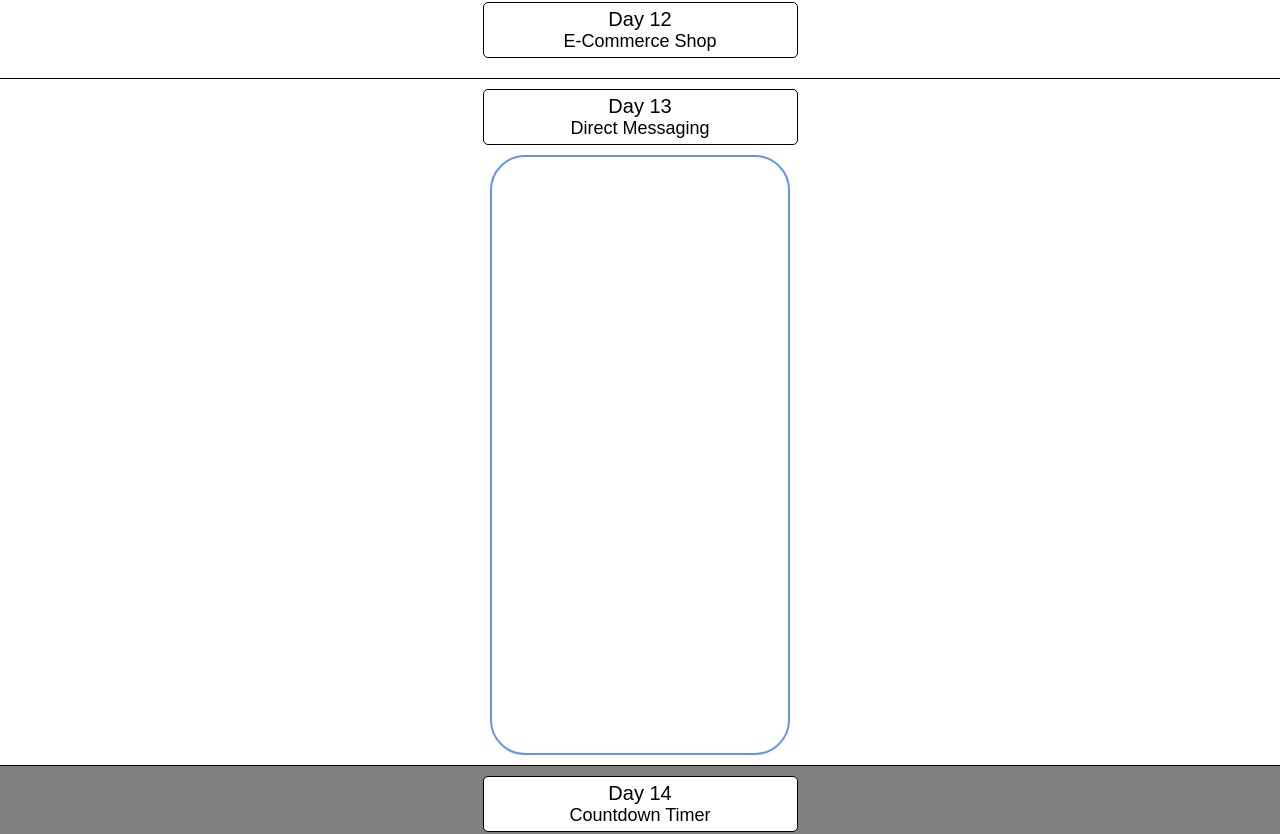
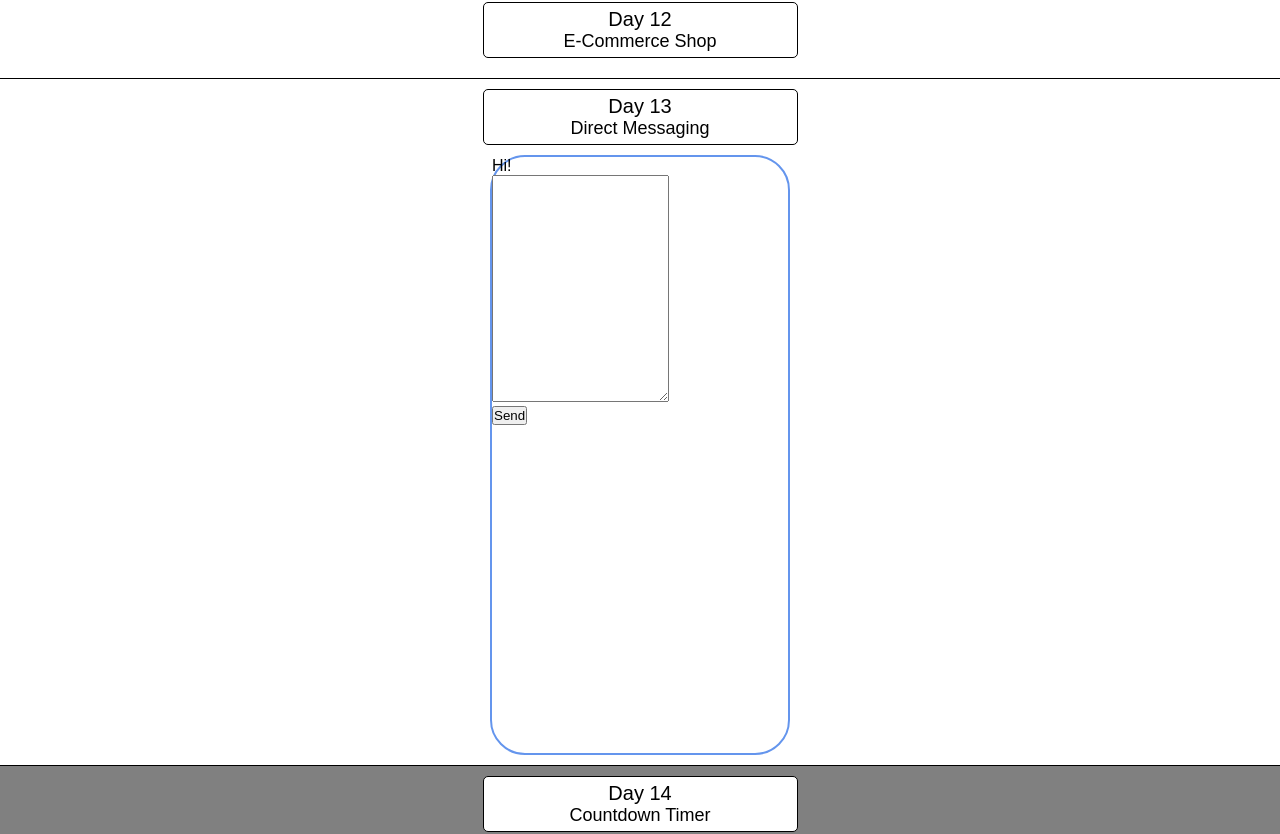
Before and after one commit to camcorrado/Daily-UI, a React (Create React App) app: page / in a window 1280 px wide. Shown: the part 4330-5164 px from the top of the page. Built offline with nearby package versions, Linux system fonts and the light colour scheme.

Commit message:
added functionality to Day13

```diff
--- a/src/Components/Day13/Day13.js
+++ b/src/Components/Day13/Day13.js
@@ -2,14 +2,95 @@ import React, { Component } from "react";
 import "./Day13.css";
 
 export default class Day13 extends Component {
+  state = {
+    roboConvo: [
+      "Hi!",
+      "Isn't this messenger cool?",
+      "It was designed by a really passionate web developer!",
+      "g2g ttyl!",
+    ],
+    convo: [],
+    responding: false,
+    disabled: false,
+  };
+
+  componentDidMount = () => {
+    this.setState({
+      convo: [{ sender: "robot", message: this.state.roboConvo[0] }],
+    });
+  };
+
+  handleSubmit = async (e) => {
+    e.preventDefault();
+    const { message } = e.target;
+    const { convo } = this.state;
+    this.setState({
+      convo: [...convo, { sender: "user", message: message.value }],
+      disabled: true,
+    });
+
+    let filteredConvos = [];
+
+    for (let i = 0; i < convo.length; i++) {
+      if (convo[i].sender === "robot") {
+        filteredConvos.push(convo[i]);
+      }
+    }
+    if (filteredConvos.length <= 3) {
+      setTimeout(() => {
+        this.roboResponse(filteredConvos);
+      }, 1000);
+    } else {
+      this.setState({ disabled: false });
+    }
+    message.value = "";
+  };
+
+  roboResponse = (filteredConvos) => {
+    let { roboConvo, convo } = this.state;
+    let newRoboMessage;
+    newRoboMessage = roboConvo[filteredConvos.length];
+    this.setState({
+      convo: [...convo, { sender: "robot", message: newRoboMessage }],
+      responding: false,
+      disabled: false,
+    });
+  };
+
   render() {
+    const { convo, disabled } = this.state;
     return (
       <section className="directMessaging">
         <div className="assignment">
           <h2 className="dayNumber">Day 13</h2>
           <h3 className="dayDescription">Direct Messaging</h3>
         </div>
-        <div className="messenger"></div>
+        <div className="messenger">
+          <div className="messages">
+            {convo.map((con, index) => (
+              <p key={index} className={con.sender}>
+                {con.message}
+              </p>
+            ))}
+          </div>
+          <form onSubmit={this.handleSubmit}>
+            <div className="messageInput">
+              <textarea
+                name="message"
+                id="message"
+                rows="15"
+                aria-required="true"
+                maxLength="120"
+                required
+              ></textarea>
+            </div>
+            <div className="buttons">
+              <button type="submit" disabled={disabled}>
+                Send
+              </button>
+            </div>
+          </form>
+        </div>
       </section>
     );
   }
--- a/src/Components/Day16/Day16.js
+++ b/src/Components/Day16/Day16.js
@@ -4,10 +4,10 @@ import "./Day16.css";
 export default class Day16 extends Component {
   render() {
     return (
-      <section className="?">
+      <section className="pop-up">
         <div className="assignment">
           <h2 className="dayNumber">Day 16</h2>
-          <h3 className="dayDescription">?</h3>
+          <h3 className="dayDescription">Pop-Up</h3>
         </div>
         <div className="?"></div>
       </section>
```
Also changed, not shown: 1 other file (tests, documents, lock files or other folders).
